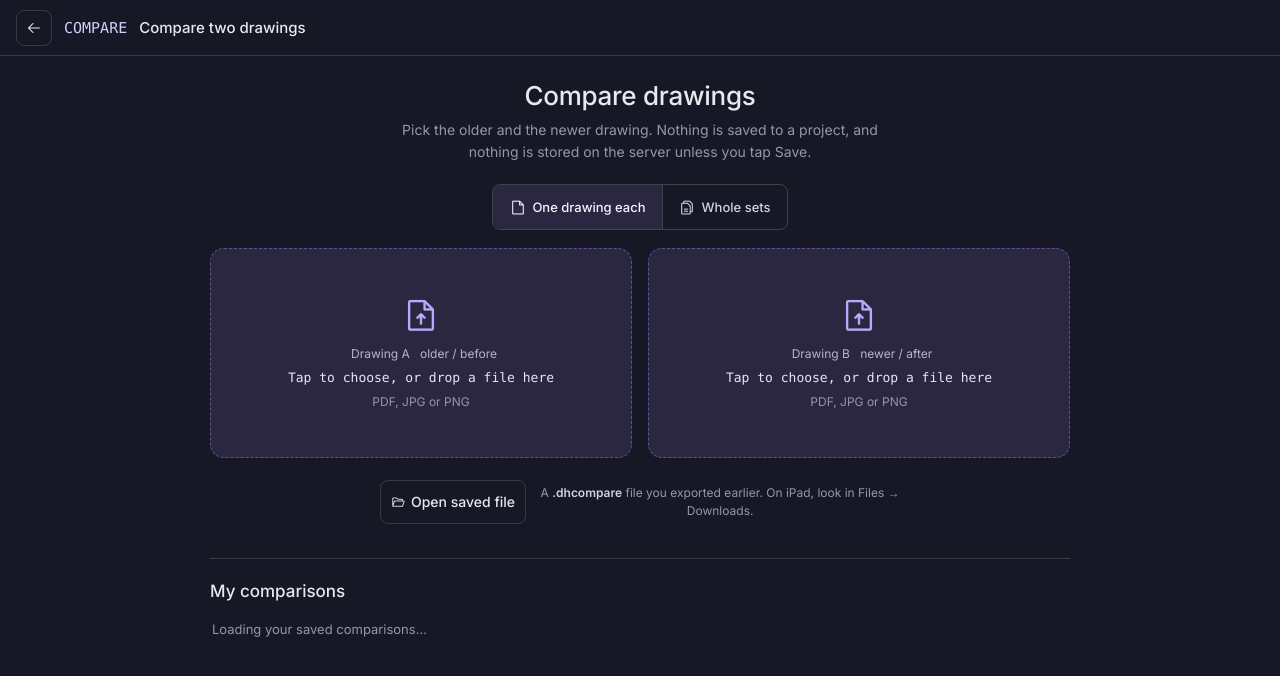
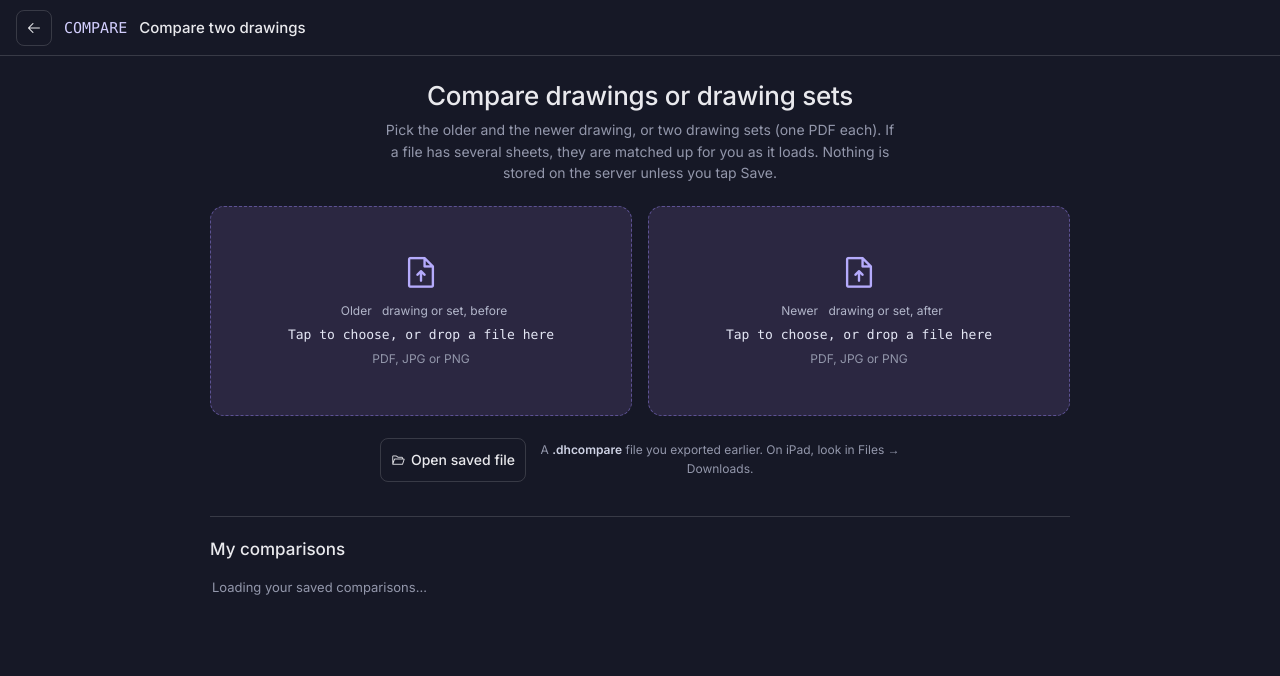
Before and after one commit to DintoElectric/Drawingviewer, a website with bundled scripts: page public/compare.html in a window 1280 px wide. Built offline with nearby package versions, Linux system fonts and the light colour scheme; a script that the page names is missing.

Commit message:
Add files via upload

```diff
--- a/public/compare.html
+++ b/public/compare.html
@@ -29,27 +29,20 @@
   <div class="cp-start" id="startScreen">
     <div class="cp-start-inner">
       <div class="cp-start-head">
-        <div class="cp-start-title">Compare drawings</div>
-        <div class="cp-start-sub" id="startSub">Pick the older and the newer drawing. Nothing is saved to a project, and nothing is stored on the server unless you tap Save.</div>
-      </div>
-
-      <div class="cp-modes">
-        <div class="seg" role="group" aria-label="What are you comparing?">
-          <button class="seg-btn on" id="startModeSingle"><i class="ph ph-file"></i><span>One drawing each</span></button>
-          <button class="seg-btn" id="startModeSets"><i class="ph ph-files"></i><span>Whole sets</span></button>
-        </div>
+        <div class="cp-start-title">Compare drawings or drawing sets</div>
+        <div class="cp-start-sub" id="startSub">Pick the older and the newer drawing, or two drawing sets (one PDF each). If a file has several sheets, they are matched up for you as it loads. Nothing is stored on the server unless you tap Save.</div>
       </div>
 
       <div class="cp-drops">
         <label class="cp-drop" id="dzA" for="fileA">
           <i class="ph ph-file-arrow-up"></i>
-          <div class="cp-drop-label"><span id="dzLabelA">Drawing A</span> <span>older / before</span></div>
+          <div class="cp-drop-label"><span id="dzLabelA">Older</span> <span>drawing or set, before</span></div>
           <div class="cp-drop-file" id="dzNameA">Tap to choose, or drop a file here</div>
           <div class="cp-drop-hint" id="dzHintA">PDF, JPG or PNG</div>
         </label>
         <label class="cp-drop" id="dzB" for="fileB">
           <i class="ph ph-file-arrow-up"></i>
-          <div class="cp-drop-label"><span id="dzLabelB">Drawing B</span> <span>newer / after</span></div>
+          <div class="cp-drop-label"><span id="dzLabelB">Newer</span> <span>drawing or set, after</span></div>
           <div class="cp-drop-file" id="dzNameB">Tap to choose, or drop a file here</div>
           <div class="cp-drop-hint" id="dzHintB">PDF, JPG or PNG</div>
         </label>
```
